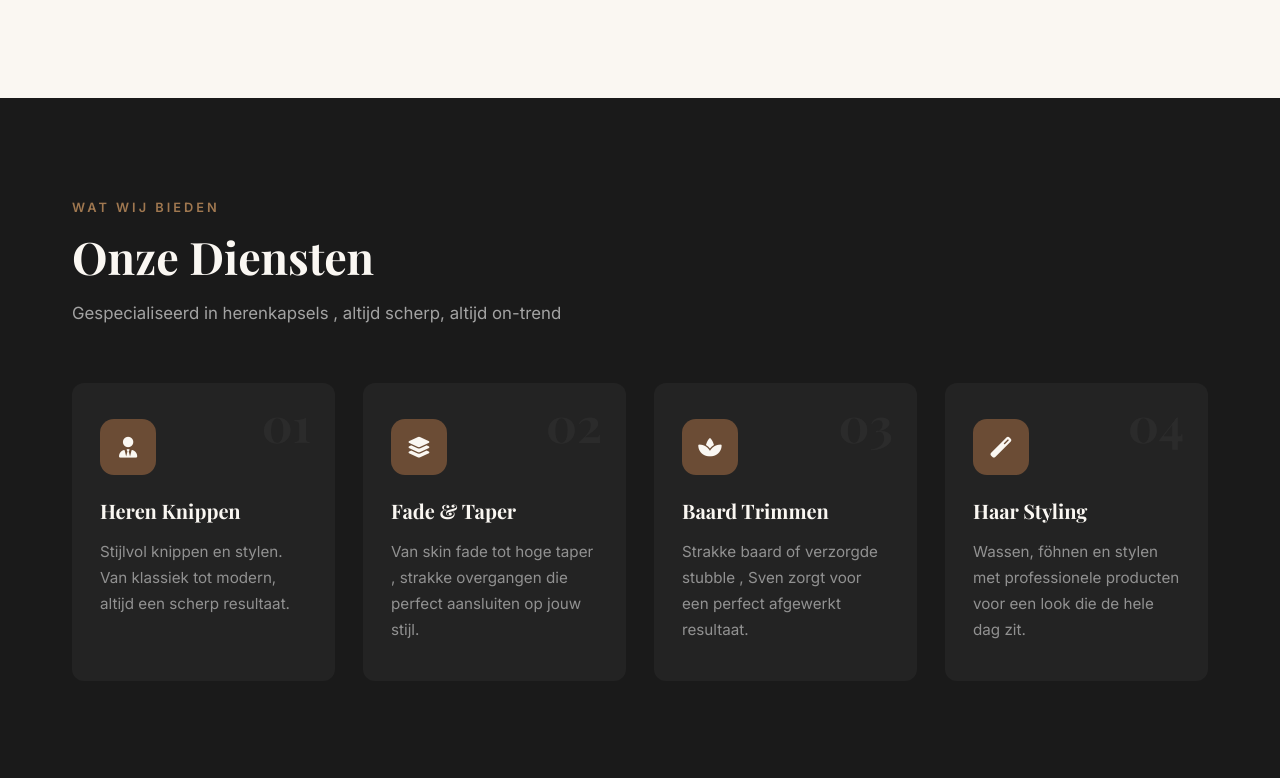
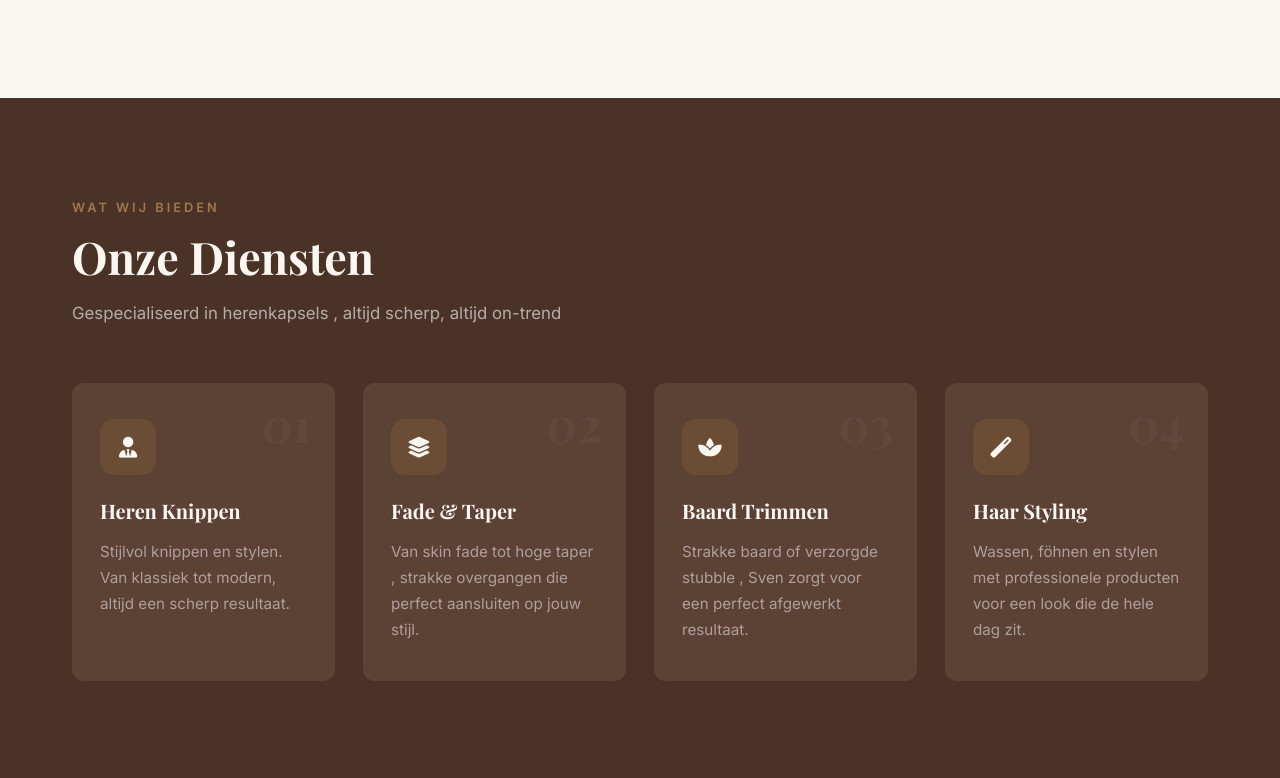
Before and after one commit to Bert-Jan-04/kapper-sven, a website: page index.html in a window 1280 px wide. Shown: the part 1442-2220 px from the top of the page. Drawn offline with nearby package versions, Linux system fonts and the light colour scheme.

Commit message:
Japandi: donkere secties vervangen door warme espresso-bruinen
Co-Authored-By: Claude Sonnet 4.6 <noreply@anthropic.com>

```diff
--- a/style.css
+++ b/style.css
@@ -6,9 +6,9 @@
 :root {
   --green:       #6B4C35;
   --green-light: #A07850;
-  --dark:        #111111;
-  --dark2:       #1a1a1a;
-  --dark3:       #232323;
+  --dark:        #2A1F14;
+  --dark2:       #4A3326;
+  --dark3:       #5C4135;
   --light:       #f5f0e8;
   --white:       #faf7f2;
   --gray:        #888888;
```
